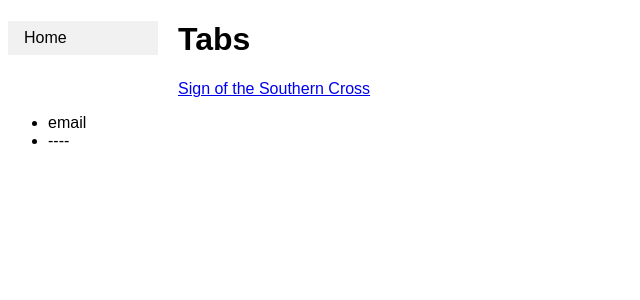
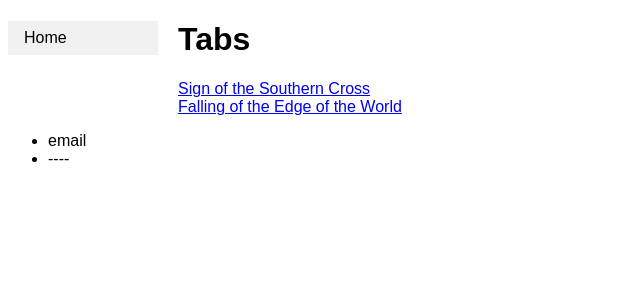
Before and after one commit to jounsss/jounsss.github.io, a Jekyll site: the page built from tab/index.html, in a window 1280 px wide. Shown: the top 300 px of the page, without its empty margins (0-640 px from the left). Built offline with Jekyll 4.4.1, drawn with Linux system fonts in a browser that asks for light colours.

Commit message:
add link

```diff
--- a/tab/index.html
+++ b/tab/index.html
@@ -3,4 +3,5 @@ layout: default
 title: jounsss - tabs
 ---
 <h1>Tabs</h1>
-<a href="sign.html">Sign of the Southern Cross</a>
+<a href="sign.html">Sign of the Southern Cross</a><br >
+<a href="falling.html">Falling of the Edge of the World</a>
```
